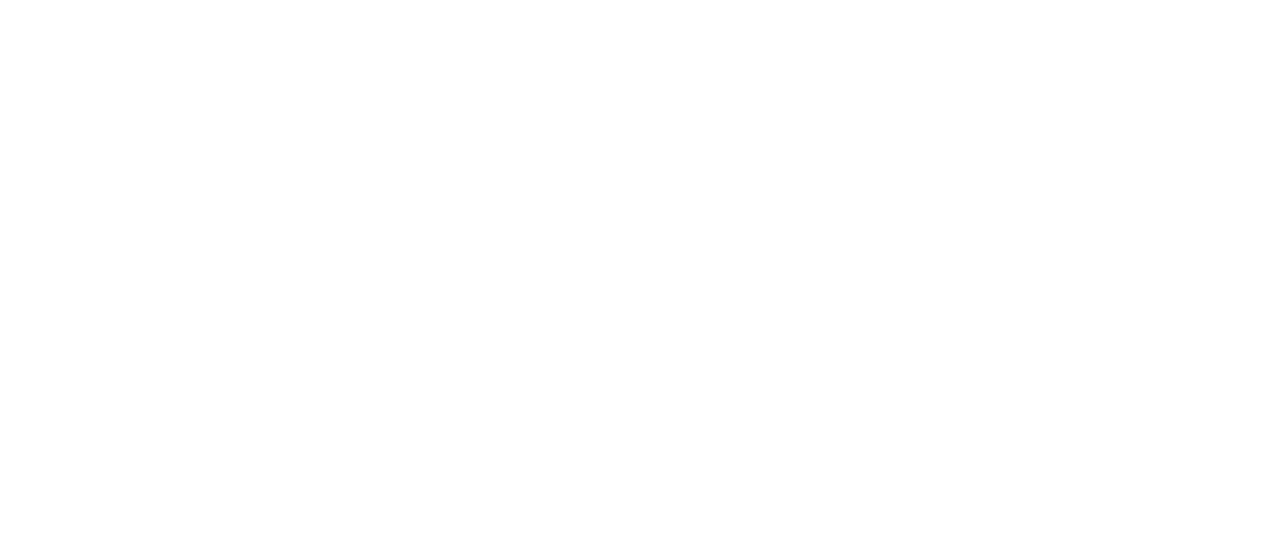
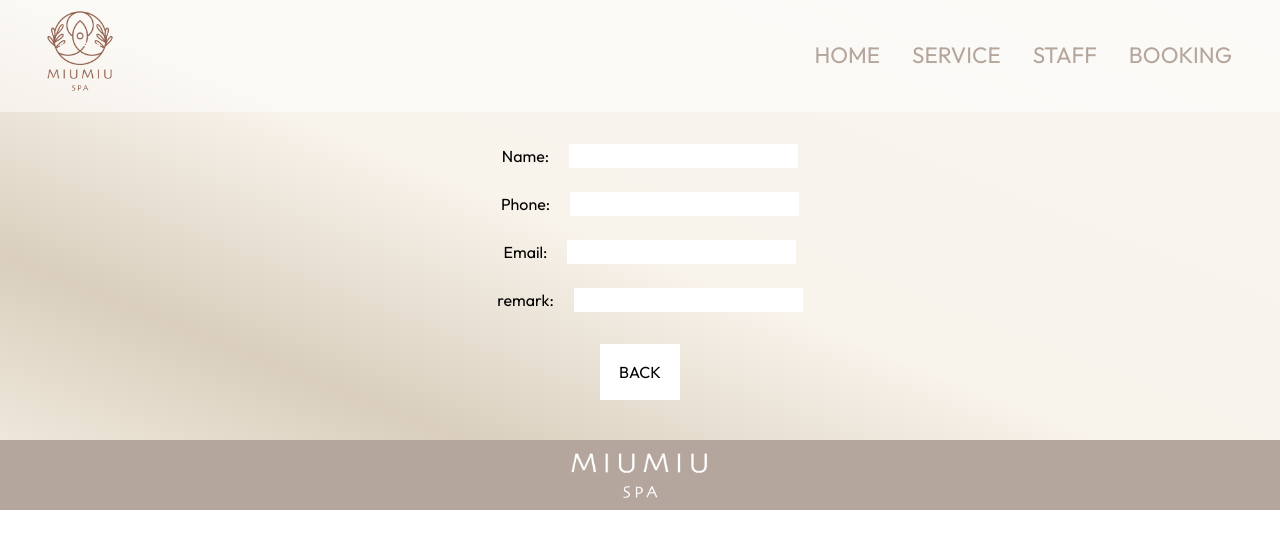
Before and after one commit to HWenSu/booking-system, a React (Vite) app: page /miumiu-spa/orders/information in a window 1280 px wide. Before the commit this address had no page. Shown: the top 548 px of the page. Built offline with nearby package versions, Linux system fonts and the light colour scheme.

Commit message:
Docs: Update Booking input

```diff
--- a/src/App.jsx
+++ b/src/App.jsx
@@ -6,6 +6,7 @@ import HomePage from './pages/HomePage';
 import Service from './pages/Service';
 import Staff from "./pages/Staff"
 import Booking from "./pages/Booking";
+import BookingInfo from './pages/BookingInfo';
 
 
 function App() {
@@ -18,6 +19,7 @@ function App() {
           <Route path="miumiu-spa/services" element={<Service />}></Route>
           <Route path="miumiu-spa/staff" element={<Staff />}></Route>
           <Route path="miumiu-spa/orders" element={<Booking />}></Route>
+          <Route path="miumiu-spa/orders/information" element={<BookingInfo />}></Route>
         </Route>
       </Routes>
     </BrowserRouter>
--- /dev/null
+++ b/src/components/BookingInput.jsx
@@ -0,0 +1,26 @@
+import React, { useState } from 'react'
+
+const BookingInput = ({ title, onInputChange, isRequired }) => {
+  const [inputValue, setInputValue] = useState("");
+  const handleInputChange = (e) => {
+    setInputValue(e.target.value);
+    if (onInputChange) {
+      onInputChange(e.target.value);
+    }
+  };
+
+  return (
+    <div className="flex justify-center p-3">
+      <p className="text-center px-5">{title}</p>
+      <input
+        value={inputValue}
+        onChange={handleInputChange}
+        type="text"
+        required={isRequired}
+      />
+
+    </div>
+  );
+};
+
+export default BookingInput
--- a/src/components/BookingSelectForm.jsx
+++ b/src/components/BookingSelectForm.jsx
@@ -6,14 +6,15 @@ const BookingSelectForm = ({ data, name, getValue ,onChange}) => {
     onChange(name, value); // 將事件回調給父層
   };
 
+  const isDurationArray = Array.isArray(data[0]?.[getValue]) && name === 'duration'
+
   return (
     <select name={name} id={name} onChange={handleChange}>
       {console.log(data)}
       <option disabled value="">
         Choose {name}{" "}
       </option>
-      {Array.isArray(data[0][getValue]) && name === "duration"
-        ? data.map((item, i) =>
+      {isDurationArray ? data.map((item, i) =>
             item[getValue].map((subItem, j) => (
               <option key={`${i}-${j}`} value={subItem}>
                 {subItem}
--- a/src/components/BookingTimeStamp.jsx
+++ b/src/components/BookingTimeStamp.jsx
@@ -1,22 +1,31 @@
 import { useState } from "react";
 import DatePicker from "react-datepicker"
 import "react-datepicker/dist/react-datepicker.css";
+import { addMinutes } from "date-fns";
 
-const BookingTimeStamp = () => {
+const BookingTimeStamp = ({ duration, onTimeChange }) => {
   const [startDate, setStartDate] = useState(new Date());
+
+  const handleChange = (date) => {
+    const endDate = addMinutes(date, duration)
+    setStartDate(date)
+    onTimeChange(date, endDate)
+  }
+
   return (
-    <DatePicker
+    <div>
+          <DatePicker
       selected={startDate}
-      onChange={(date) => setStartDate(date)}
+      onChange={handleChange}
       showTimeSelect
       timeFormat="HH:mm"
-      timeIntervals={15}
+      timeIntervals={duration}
       timeCaption="time"
       dateFormat="MMMM d, yyyy h:mm aa"
     />
+    </div>
+
   );
-
-
 };
 
 export default BookingTimeStamp;
--- a/src/pages/Booking.jsx
+++ b/src/pages/Booking.jsx
@@ -1,14 +1,22 @@
 import { useState, useEffect } from "react";
 import BookingSelectForm from "../components/BookingSelectForm";
 import useAPIService from "../components/hooks/useAPIService";
-import DatePicker from "../components/BookingTimeStamp";
 import BookingTimeStamp from "../components/BookingTimeStamp";
+import { useNavigate } from "react-router-dom";
 
 const Booking = () => {
+
+  //跳轉路由
+  const navigate = useNavigate()
+  const handleNext = ()=> {
+    navigate("/miumiu-spa/orders/information");
+  }
+
   //儲存表單資料
   const [formData, setFormData] = useState({
     service: "",
-    timeStamp: "",
+    startTime: "",
+    endTime: "",
     staff: "",
     name: "",
     gender: "",
@@ -27,6 +35,14 @@ const Booking = () => {
       ...preFormData,
       [name]: value,
     }));
+  };
+
+  const handleTimeChange = (date, endDate) => {
+    setFormData((preFormData)=> ({
+      ...preFormData,
+      startTime: date,
+      endTime: endDate
+    }))
   };
 
   // 取得後端資料
@@ -107,7 +123,14 @@ const Booking = () => {
         />
       </label>
 
-      <BookingTimeStamp />
+      <BookingTimeStamp
+        duration={formData.duration}
+        onTimeChange={handleTimeChange}
+      />
+
+      <button className="w-20 bg-white p-4 m-5" onClick={handleNext}>
+        NEXT
+      </button>
     </form>
   );
 }
--- /dev/null
+++ b/src/pages/BookingInfo.jsx
@@ -0,0 +1,46 @@
+import React from 'react'
+import BookingInput from '../components/BookingInput'
+import { useNavigate } from "react-router-dom";
+
+const BookingInfo = () => {
+
+  const handleInputValue = () => {
+
+  };
+
+  //跳轉路由
+  const navigate = useNavigate();
+  const handleBack = () => {
+    navigate("/miumiu-spa/orders");
+  };
+
+  return (
+    <div className="m-5">
+      <BookingInput
+        onInputChange={handleInputValue}
+        title="Name:"
+        isRequired={true}
+      />
+      <BookingInput
+        onInputChange={handleInputValue}
+        title="Phone:"
+        isRequired={true}
+      />
+      <BookingInput
+        onInputChange={handleInputValue}
+        title="Email:"
+        isRequired={true}
+      />
+      <BookingInput
+        onInputChange={handleInputValue}
+        title="remark:"
+        isRequired={false}
+      />
+      <button className="w-20 bg-white p-4 m-5" onClick={handleBack}>
+        BACK
+      </button>
+    </div>
+  );
+}
+
+export default BookingInfo
```
